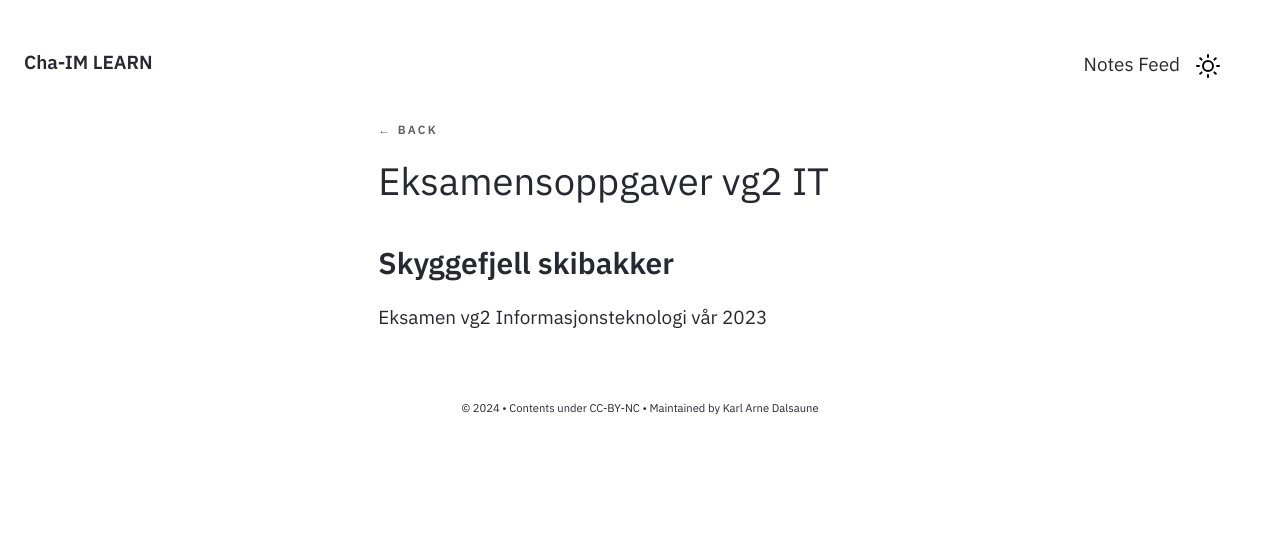
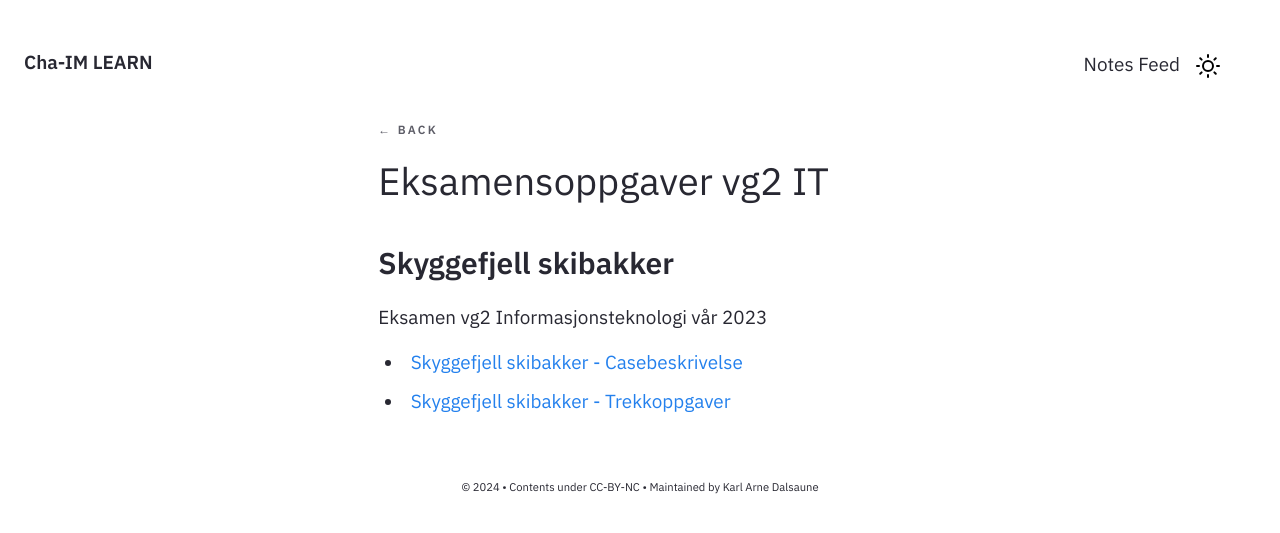
Before and after one commit to Cha-IM/cha-im.github.io, a Jekyll site: the page built from _notes/Public/Casearbeid vg2 IT/Eksamensoppgaver vg2 IT.md, in a window 1280 px wide. Shown: the top 533 px of the page. Built offline with Jekyll 4.4.1, drawn with Linux system fonts in a browser that asks for light colours.

Commit message:
fix: trying to fix broken links

```diff
--- a/_notes/Public/Casearbeid vg2 IT/Eksamensoppgaver vg2 IT.md
+++ b/_notes/Public/Casearbeid vg2 IT/Eksamensoppgaver vg2 IT.md
@@ -5,3 +5,5 @@ date: 16-04-2024
 ---
 ## Skyggefjell skibakker
 Eksamen vg2 Informasjonsteknologi vår 2023
+- [[Skyggefjell skibakker - Casebeskrivelse]]
+- [[Skyggefjell skibakker - Trekkoppgaver]]
```
